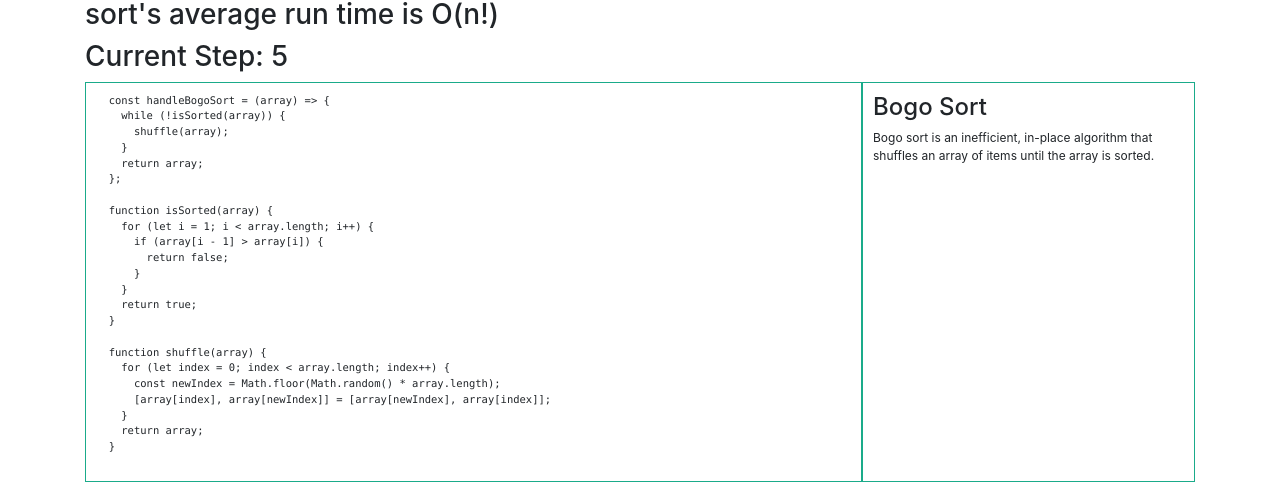
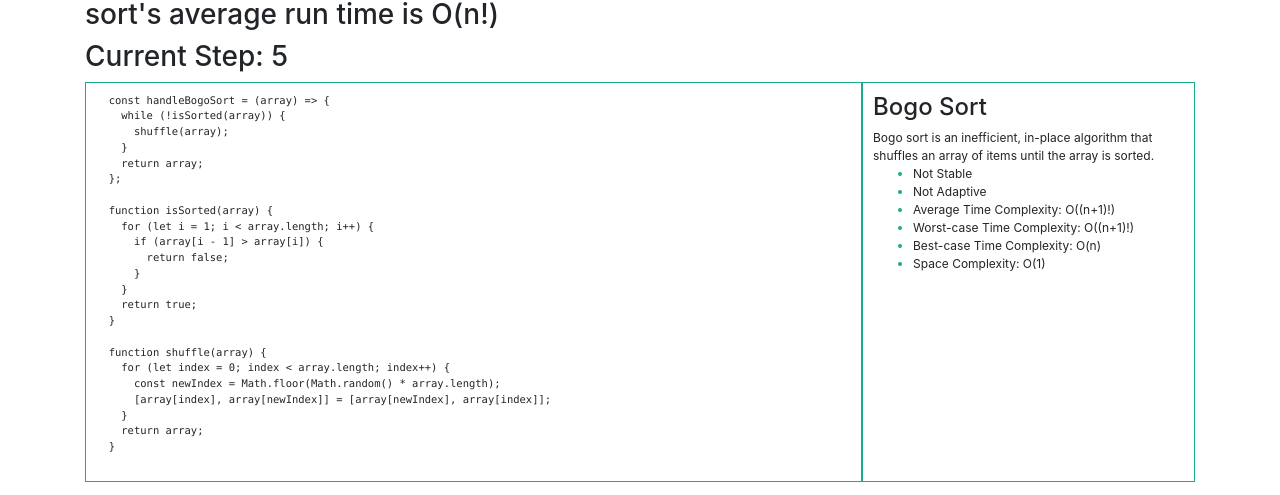
Before and after one commit to matt-hendrick/Algorithm-Data-Structure-Visualizer, a React (Create React App) app: page / in a window 1280 px wide. Both pictures are taken after a click on the button "Bogo Sort!". Shown: the part 396-891 px from the top of the page. Built offline with nearby package versions, Linux system fonts and the light colour scheme.

Commit message:
Add: Big O list to sortingtypeinfo

```diff
--- a/src/components/SortingTypeInfo/SortingTypeInfo.js
+++ b/src/components/SortingTypeInfo/SortingTypeInfo.js
@@ -1,49 +1,34 @@
 import React from 'react';
 import * as classes from './SortingTypeInfo.module.css';
 import {
-  bubbleSortCode,
-  bubbleSortDescription,
-  insertionSortCode,
-  insertionSortDescription,
-  selectionSortCode,
-  selectionSortDescription,
-  quickSortCode,
-  quickSortDescription,
-  heapSortCode,
-  heapSortDescription,
-  mergeSortCode,
-  mergeSortDescription,
-  bogoSortCode,
-  bogoSortDescription,
+  bubbleSortInfo,
+  insertionSortInfo,
+  selectionSortInfo,
+  quickSortInfo,
+  heapSortInfo,
+  mergeSortInfo,
+  bogoSortInfo,
 } from './SortingTypeInfoText';
 
 const SortingTypeDescriptions = (props) => {
-  let sortingDescription;
-  let code;
+  let sortingInfo;
 
   const { sortingType, sortingSteps, currentStep } = props;
 
   if (sortingType === 'Bubble Sort') {
-    sortingDescription = bubbleSortDescription;
-    code = bubbleSortCode;
+    sortingInfo = bubbleSortInfo;
   } else if (sortingType === 'Insertion Sort') {
-    sortingDescription = insertionSortDescription;
-    code = insertionSortCode;
+    sortingInfo = insertionSortInfo;
   } else if (sortingType === 'Selection Sort') {
-    sortingDescription = selectionSortDescription;
-    code = selectionSortCode;
+    sortingInfo = selectionSortInfo;
   } else if (sortingType === 'Quick Sort') {
-    sortingDescription = quickSortDescription;
-    code = quickSortCode;
+    sortingInfo = quickSortInfo;
   } else if (sortingType === 'Heap Sort') {
-    sortingDescription = heapSortDescription;
-    code = heapSortCode;
+    sortingInfo = heapSortInfo;
   } else if (sortingType === 'Merge Sort') {
-    sortingDescription = mergeSortDescription;
-    code = mergeSortCode;
+    sortingInfo = mergeSortInfo;
   } else if (sortingType === 'Bogo Sort') {
-    sortingDescription = bogoSortDescription;
-    code = bogoSortCode;
+    sortingInfo = bogoSortInfo;
   }
 
   return (
@@ -60,11 +45,12 @@ const SortingTypeDescriptions = (props) => {
       </div>
       <div className={classes.SortingTypeWrapper}>
         <pre className={classes.SortingTypeCodeBlock}>
-          <code>{code}</code>
+          <code>{sortingInfo.code}</code>
         </pre>
         <div className={classes.SortingTypeDescriptionBlock}>
           <h4>{sortingType}</h4>
-          <div>{sortingDescription}</div>
+          <div>{sortingInfo.description}</div>
+          {sortingInfo.list}
         </div>
       </div>
     </div>
--- a/src/components/SortingTypeInfo/SortingTypeInfo.module.css
+++ b/src/components/SortingTypeInfo/SortingTypeInfo.module.css
@@ -1,3 +1,11 @@
+ul {
+  list-style: disc;
+}
+
+li::marker {
+  color: #1aab8a;
+}
+
 .SortingTypeWrapper {
   display: flex;
   font-size: 0.75em;
--- a/src/components/SortingTypeInfo/SortingTypeInfoText.js
+++ b/src/components/SortingTypeInfo/SortingTypeInfoText.js
@@ -1,6 +1,7 @@
-export const bubbleSortDescription = `Bubble sort is an in-place sorting algorithm that sorts items by comparing each adjacent pair of items in turn,
-   swapping the items if necessary, and repeating iterating through the items until no swaps are done.`;
-export const bubbleSortCode = `const handleBubbleSort = (array) => {
+export const bubbleSortInfo = {
+  description: `Bubble sort is an in-place sorting algorithm that sorts items by comparing each adjacent pair of items in turn,
+   swapping the items if necessary, and repeating iterating through the items until no swaps are done.`,
+  code: `const handleBubbleSort = (array) => {
     for (let i = 1; i < array.length; i++) {
       let swapped = false;
       for (let current = 0; current < array.length - i; current++) {
@@ -18,12 +19,28 @@ export const bubbleSortCode = `const handleBubbleSort = (array) => {
       if (!swapped) break;
     }
     return array;
-  };`;
-export const insertionSortDescription = `Insertion sort is an in-place sorting algorithm that sorts items by building up a sorted subarray.
+  };`,
+  list: (
+    <ul>
+      <li>Stable</li>
+      <li>Adaptive</li>
+      <li>
+        Average Time Complexity: O(n<sup>2</sup>) swaps and comparisons
+      </li>
+      <li>
+        Worst Time Complexity: O(n<sup>2</sup>) swaps and comparisons
+      </li>
+      <li>Best Time Complexity: O(n) comparisons and O(1) swaps</li>
+      <li>Space Complexity: O(1)</li>
+    </ul>
+  ),
+};
+export const insertionSortInfo = {
+  description: `Insertion sort is an in-place sorting algorithm that sorts items by building up a sorted subarray.
   The algorithm sequentially compares items with the preceding items in the sorted subarray.
   If items preceding the examined item are less than the examined item,
-   the examined item is swapped with the lesser items until the item is in its appropriate place in the sorted portion of the array.`;
-export const insertionSortCode = `const handleInsertionSort = (array) => {
+   the examined item is swapped with the lesser items until the item is in its appropriate place in the sorted portion of the array.`,
+  code: `const handleInsertionSort = (array) => {
     for (let right = 1; right < array.length; right++) {
       for (
         let left = right;
@@ -35,11 +52,27 @@ export const insertionSortCode = `const handleInsertionSort = (array) => {
       }
     }
     return array;
-  };`;
-export const selectionSortDescription = `Selection sort is an in-place sorting algorithm that sorts items by building up a sorted subarray.
+  };`,
+  list: (
+    <ul>
+      <li>Stable</li>
+      <li>Adaptive</li>
+      <li>
+        Average Time Complexity: O(n<sup>2</sup>) swaps and comparisons
+      </li>
+      <li>
+        Worst-case Time Complexity: O(n<sup>2</sup>) swaps and comparisons
+      </li>
+      <li>Best-case Time Complexity: O(n) comparisons and O(1) swaps</li>
+      <li>Space Complexity: O(1)</li>
+    </ul>
+  ),
+};
+export const selectionSortInfo = {
+  description: `Selection sort is an in-place sorting algorithm that sorts items by building up a sorted subarray.
   The algorithm sequentially iterates through the unsorted portion of the array and, if the left-most item is greater than the compared item,
-   the two items are swapped.`;
-export const selectionSortCode = `const handleSelectionSort = (array) => {
+   the two items are swapped.`,
+  code: `const handleSelectionSort = (array) => {
     for (let left = 0; left < array.length; left++) {
       let selection = left;
       // iterates through every item to the right of the left pointer
@@ -55,11 +88,29 @@ export const selectionSortCode = `const handleSelectionSort = (array) => {
       }
     }
     return array;
-  };`;
-export const quickSortDescription = ` Quick sort is a divide and conquer, in-place sorting algorithm that divides an array of items on a pivot item. The algorithm then
+  };`,
+  list: (
+    <ul>
+      <li>Not Stable</li>
+      <li>Not Adaptive</li>
+      <li>
+        Average Time Complexity: O(n<sup>2</sup>) comparisons and O(n) swaps
+      </li>
+      <li>
+        Worst-case Time Complexity: O(n<sup>2</sup>) comparisons and O(n) swaps
+      </li>
+      <li>
+        Best-case Time Complexity: O(n<sup>2</sup>) comparisons and O(1) swaps
+      </li>
+      <li>Space Complexity: O(1)</li>
+    </ul>
+  ),
+};
+export const quickSortInfo = {
+  description: ` Quick sort is a divide and conquer, in-place sorting algorithm that divides an array of items on a pivot item. The algorithm then
  partitions the array so all items smaller than the pivot are to the left of the pivot and all items greater than the pivot are to the right of the pivot.
- This process is repeated until the array is sorted.`;
-export const quickSortCode = `const handleQuickSort = (array, start = 0, end = array.length - 1) => {
+ This process is repeated until the array is sorted.`,
+  code: `const handleQuickSort = (array, start = 0, end = array.length - 1) => {
   let pivotIndex = getQuickSortPivot(array, start, end);
 
   if (start >= end) return array;
@@ -82,12 +133,29 @@ function getQuickSortPivot(array, start, end) {
   [array[start], array[pointer]] = [array[pointer], array[start]];
 
   return pointer;
-}`;
-export const heapSortDescription = `Heap sort is an in-place sorting algorithm that uses a binary heap to sort items.
+}`,
+  list: (
+    <ul>
+      <li>Not Stable</li>
+      <li>Not Adaptive</li>
+      <li>Average Time Complexity: O(n log n)</li>
+      <li>
+        Worst-case Time Complexity: O(n<sup>2</sup>)
+      </li>
+      <li>Best-case Time Complexity: O(n log n)</li>
+      <li>
+        Space Complexity: O(n) or O(log n) depending on the type of quick sort
+        algorithm chosen
+      </li>
+    </ul>
+  ),
+};
+export const heapSortInfo = {
+  description: `Heap sort is an in-place sorting algorithm that uses a binary heap to sort items.
   The algorithm builds a max heap from an array. The max item is then stored at the root of the heap,
   the item previously in that position is swapped and placed at the top of the heap, and the heap size is reduced by one.
-  The array is heapified again. This process is repeated until the array is sorted. `;
-export const heapSortCode = `const handleHeapSort = (array) => {
+  The array is heapified again. This process is repeated until the array is sorted. `,
+  code: `const handleHeapSort = (array) => {
   // creates max heap
   buildMaxHeap(array);
 
@@ -141,11 +209,23 @@ function heapify(heap, i, max) {
 
     i = index;
   }
-}`;
-export const mergeSortDescription = `Merge sort is a divide and conquer algorithm that sorts items by breaking down the unsorted array into smaller, subarrays.
+}`,
+  list: (
+    <ul>
+      <li>Not Stable</li>
+      <li>Slightly Adaptive</li>
+      <li>Average Time Complexity: O(n log n)</li>
+      <li>Worst-case Time Complexity: O(n log n)</li>
+      <li>Best-case Time Complexity: O(n log n)</li>
+      <li>Space Complexity: O(1)</li>
+    </ul>
+  ),
+};
+export const mergeSortInfo = {
+  description: `Merge sort is a divide and conquer algorithm that sorts items by breaking down the unsorted array into smaller, subarrays.
   The algoritms then sorts the subarrays and merges the subarrays together, with items being inserted into a new array in the appropriate position.
-  This process is continued until the new array is sorted.`;
-export const mergeSortCode = `const handleMergeSort = (arr) => {
+  This process is continued until the new array is sorted.`,
+  code: `const handleMergeSort = (arr) => {
     if (arr.length <= 1) return arr;
     let mid = Math.floor(arr.length / 2),
       left = handleMergeSort(arr.slice(0, mid)),
@@ -163,10 +243,22 @@ export const mergeSortCode = `const handleMergeSort = (arr) => {
     }
 
     return sorted.concat(arr1.slice().concat(arr2.slice()));
-  }`;
-export const bogoSortDescription =
-  'Bogo sort is an inefficient, in-place algorithm that shuffles an array of items until the array is sorted.';
-export const bogoSortCode = `  const handleBogoSort = (array) => {
+  }`,
+  list: (
+    <ul>
+      <li>Stable</li>
+      <li>Not Adaptive</li>
+      <li>Average Time Complexity: O(n log n)</li>
+      <li>Worst-case Time Complexity: O(n log n)</li>
+      <li>Best-case Time Complexity: O(n log n)</li>
+      <li>Space Complexity: O(n)</li>
+    </ul>
+  ),
+};
+export const bogoSortInfo = {
+  description:
+    'Bogo sort is an inefficient, in-place algorithm that shuffles an array of items until the array is sorted.',
+  code: `  const handleBogoSort = (array) => {
     while (!isSorted(array)) {
       shuffle(array);
     }
@@ -188,4 +280,15 @@ export const bogoSortCode = `  const handleBogoSort = (array) => {
       [array[index], array[newIndex]] = [array[newIndex], array[index]];
     }
     return array;
-  }`;
+  }`,
+  list: (
+    <ul>
+      <li>Not Stable</li>
+      <li>Not Adaptive</li>
+      <li>Average Time Complexity: O((n+1)!)</li>
+      <li>Worst-case Time Complexity: O((n+1)!)</li>
+      <li>Best-case Time Complexity: O(n)</li>
+      <li>Space Complexity: O(1)</li>
+    </ul>
+  ),
+};
```
Also changed, not shown: src/components/SortingTypeInfo/testing.js (+26 -1 lines), src/containers/Sorting/Sorting.js (+52 -15 lines).
